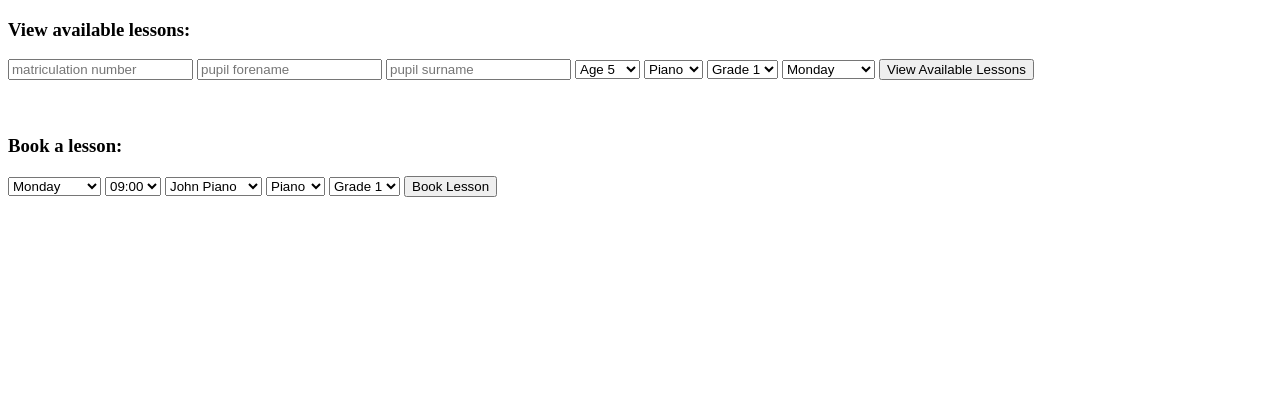
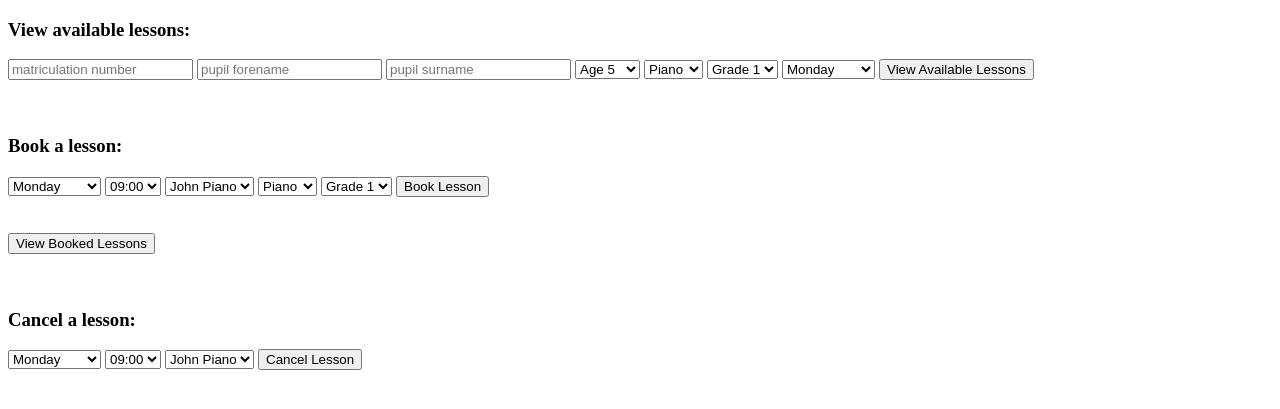
Before and after one commit to fizzykitty16/YW-project, a Spring Boot app: page /pupil-client.html in a window 1280 px wide. Shown: the top 409 px of the page. Run offline with Spring Boot 4, Linux system fonts and the light colour scheme.

Commit message:
final edit

```diff
--- a/src/main/resources/static/pupil-client.html
+++ b/src/main/resources/static/pupil-client.html
@@ -51,7 +51,6 @@
 		<option value=5>Grade 5</option>
 		<option value=6>Grade 6</option>
 		<option value=7>Grade 7</option>
-		<option value=8>Grade 8</option>
 	</select>
 
 	<!-- lesson day drop-down menu -->
@@ -110,7 +109,6 @@
 
 	<select id="lesson_tutor">
 		<option value="JP">John Piano</option>
-		<option value="JS">Jane Strings</option>
 	</select>
 
 	<select id="lesson_instrument">
@@ -135,13 +133,64 @@
 
 <!-- html element to display booking output -->
 <div id="booking_output">
-	<!-- will either be "Booking successful!" -->
-	<!-- or an error and its type (input incorrect, lesson unavailable, etc) -->
+	<!-- any error and its type (input incorrect, lesson unavailable, etc) -->
 </div>
+<br><br>
+<div>
+	<button type="button" id="booked_lessons_button">View Booked Lessons</button>
+</div>
+
+<div id="booked_lessons_output"></div>
+<br><br>
+<h3>Cancel a lesson:</h3>
+<div>
+	<select id="cancelled_lesson_day">
+		<option value="mon">Monday</option>
+		<option value="tue">Tuesday</option>
+		<option value="wed">Wednesday</option>
+		<option value="thu">Thursday</option>
+		<option value="fri">Friday</option>
+		<option value="sat">Saturday</option>
+	</select>
+
+	<select id="cancelled_lesson_time">
+		<option value=0900>09:00</option>
+		<option value=0930>09:30</option>
+		<option value=1000>10:00</option>
+		<option value=1030>10:30</option>
+		<option value=1100>11:00</option>
+		<option value=1130>11:30</option>
+		<option value=1200>12:00</option>
+		<option value=1230>12:30</option>
+		<option value=1300>13:00</option>
+		<option value=1330>13:30</option>
+		<option value=1400>14:00</option>
+		<option value=1430>14:30</option>
+		<option value=1500>15:00</option>
+		<option value=1530>15:30</option>
+		<option value=1600>16:00</option>
+		<option value=1630>16:30</option>
+		<option value=1700>17:00</option>
+		<option value=1730>17:30</option>
+		<option value=1800>18:00</option>
+		<option value=1830>18:30</option>
+		<option value=1900>19:00</option>
+		<option value=1930>19:30</option>
+	</select>
+
+	<select id="cancelled_lesson_tutor">
+		<option value="JP">John Piano</option>
+	</select>
+
+	<button type="button" id="cancel_button">Cancel Lesson</button>
+</div>
+<div id="cancelling_output"></div>
 
 <script>
 	const bookButton = document.getElementById("book_button").addEventListener("click", book_request);//<--from AI response
 	const viewButton = document.getElementById("view_button").addEventListener("click", view_request);//<--from AI response
+	const viewBookedButton = document.getElementById("booked_lessons_button".addEventListener("click", view_booked_request);
+	const cancelButton = document.getElementById("cancel_button").addEventListener("click", cancel_lesson_request);
 
 	function view_request() {
 		const available_lessons_output = document.getElementById("available_lessons_output");
@@ -151,15 +200,12 @@
 		const pupil_level_val = document.getElementById("pupil_level").value;
 		const day_val = document.getElementById("specified_day").value;
 
-		//set viewing request URL
-		let view_url = "http://localhost:8080/bookable_lessons/";
-		view_url += "/view" + encodeURIComponent(mat_val) + encodeURIComponent(age_val) + encodeURIComponent(instrument_val) + encodeURIComponent(pupil_level_val) + encodeURIComponent(day_val);
+		let view_url = "http://localhost:8080/bookable_lessons/view" + encodeURIComponent(mat_val) + encodeURIComponent(age_val) + encodeURIComponent(instrument_val) + encodeURIComponent(pupil_level_val) + encodeURIComponent(day_val);
 
-		//send GET request and process the response
 		fetch(view_url).
-				then(response => response.json()).
-				then(data => available_lessons_output.innerHTML = JSON.stringify(data)).
-				catch(error => available_lessons_output.innerHTML = error);
+			then(response => response.json()).
+			then(data => available_lessons_output.innerHTML = JSON.stringify(data)).
+			catch(error => available_lessons_output.innerHTML = error);
 	}
 
 	function book_request() {
@@ -176,14 +222,35 @@
 		const booking_instrument_val = document.getElementById("lesson_instrument").value;
 		const booking_lesson_level_val = document.getElementById("lesson_level").value;
 
-		//set booking request URL
-		let booking_url = "http://localhost:8080/bookable_lessons/";
-		booking_url += "/book" + encodeURIComponent(mat_val) + encodeURIComponent(fn_val) + encodeURIComponent(sn_val) + encodeURIComponent(instrument_val) + encodeURIComponent(pupil_level_val) + encodeURIComponent(booking_day_val) + encodeURIComponent(booking_time_val) + encodeURIComponent(booking_tutor_val) + encodeURIComponent(booking_instrument_val) + encodeURIComponent(booking_lesson_level_val);
+		let booking_url = "http://localhost:8080/bookable_lessons/book" + encodeURIComponent(mat_val) + encodeURIComponent(fn_val) + encodeURIComponent(sn_val) + encodeURIComponent(instrument_val) + encodeURIComponent(pupil_level_val) + encodeURIComponent(booking_day_val) + encodeURIComponent(booking_time_val) + encodeURIComponent(booking_tutor_val) + encodeURIComponent(booking_instrument_val) + encodeURIComponent(booking_lesson_level_val);
 
 		fetch(booking_url).
-		then(response => response.json()).
-		then(data => booking_output.innerHTML = JSON.stringify(data)).
-		catch(error => booking_output.innerHTML = error);
+			then(response => response.json()).
+			catch(error => booking_output.innerHTML = error);
+	}
+
+	function view_booked_request() {
+		const mat_val = document.getElementById("mat_number").value;
+
+		let view_booked_url = "http://localhost:8080/bookable_lessons/view_booked" + encodeURIComponent(mat_val);
+
+		fetch(view_booked_url).
+			then(response => response.json()).
+			then(data => booked_lessons_output.innerHTML = JSON.stringify(data)).
+			catch(error => booked_lessons_output.innerHTML = error);
+	}
+
+	function cancel_lesson_request() {
+		const mat_val = document.getElementById("mat_number").value;
+		const cancelled_day = document.getElementById("cancelled_lesson_day").value;
+		const cancelled_time = document.getElementById("canelled_lesson_time").value;
+		const cancelled_tutor = document.getElementById("canelled_lesson_tutor").value;
+
+		let cancelling_url = "http://localhost:8080/bookable_lessons/cancel" + encodeURIComponent(mat_val) + encodeURIComponent(cancelled_day) + encodeURIComponent(cancelled_time) + encodeURIComponent(cancelled_tutor);
+
+		fetch(cancelling_url).
+			then(response => response.json()).
+			catch(error => cancelling_output.innerHTML = error);
 	}
 </script>
 </body>
```
Also changed, not shown: src/main/java/bookingApp/controller/BookingController.java (+18 -2 lines), src/main/java/bookingApp/model/Lesson.java (+9 -1 lines), src/main/java/bookingApp/service/BookingService.java (+67 -17 lines), src/main/resources/static/tutor-client.html (+11 -1 lines).
